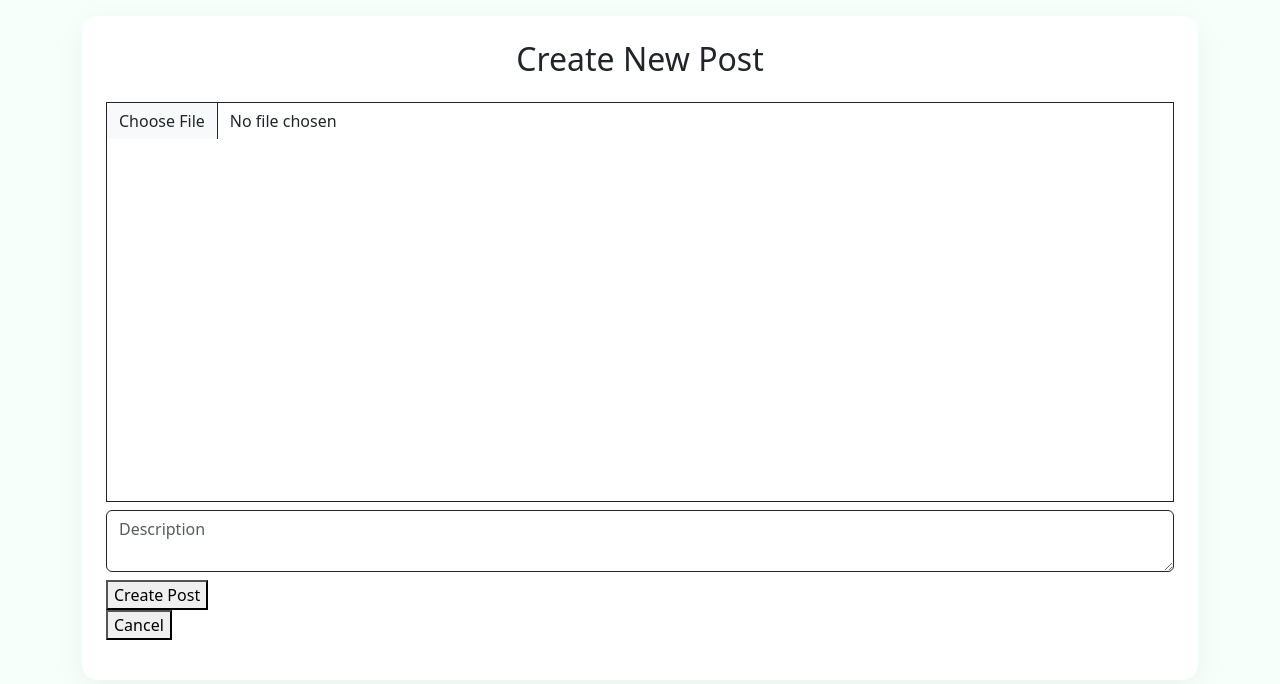
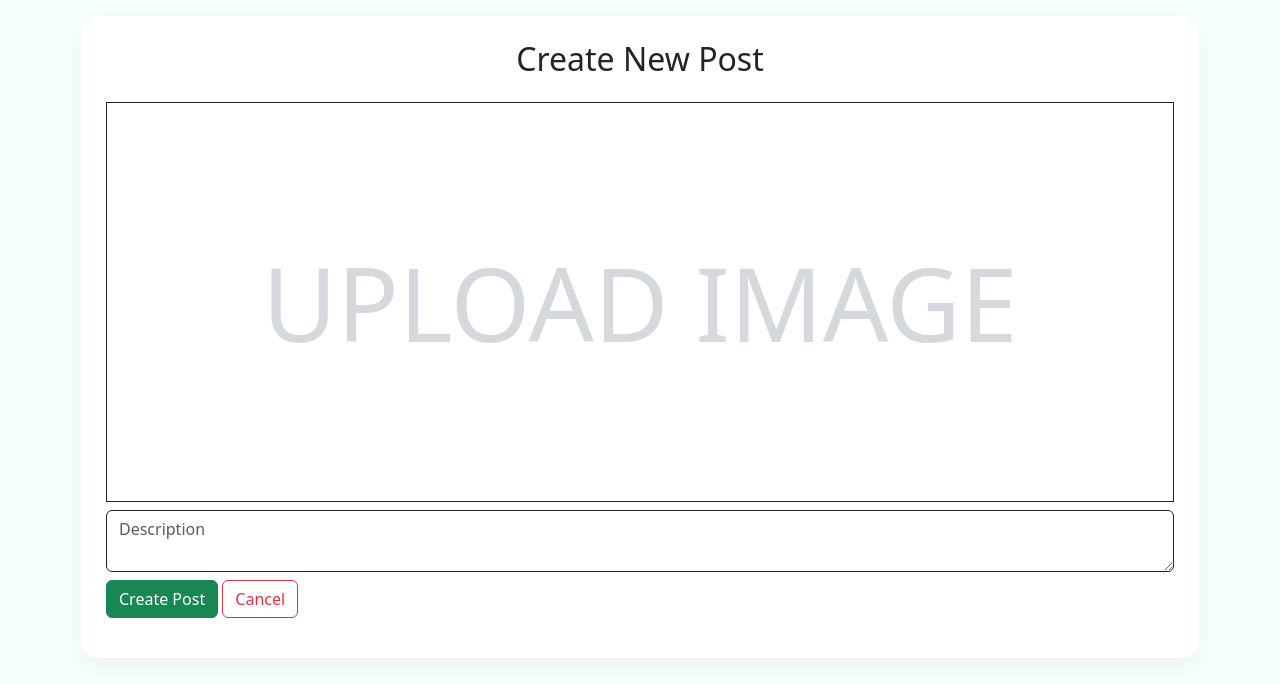
Before and after one commit to LuisBell0/Django-FaceBlog-Project-1.0, a Django app: page /dashboard/create_post/ in a window 1280 px wide. Shown: the part 62-746 px from the top of the page. Run offline with Django 5.2, Linux system fonts and the light colour scheme; some web fonts are replaced.

Commit message:
Commit 7.11: Stylish create post view

```diff
--- a/blog/templates/blog/post_form.html
+++ b/blog/templates/blog/post_form.html
@@ -14,19 +14,23 @@
         enctype="multipart/form-data">
         {% csrf_token %}
         <div class="w-100 border border-dark border-rounded
-          d-flex align-items-center justify-content-center"
+          d-flex flex-column align-items-center justify-content-center position-relative"
           style="height:400px;">
           <input type="file"
-            class="form-control w-100 h-100 border-0"
+            class="form-control w-100 h-100 border-0 position-absolute opacity-0"
             id="imageInput"
+            name="img"
             accept="image/*">
+          <label for="imageInput"
+            class="text-grey-500 opacity-50 position-absolute d-flex align-items-center justify-content-center w-100 h-100"
+            style="cursor:pointer; font-size: 8vw;">
+            UPLOAD IMAGE
+          </label>
           <div id="previewContainer"
             class="align-items-center justify-content-center w-100 h-100 position-relative">
             <img class="w-100 h-100 object-fit-contain"
               id="imagePreview"
-              src="#"
-              alt="Image Preview"
-              name="img">
+              alt="Image Preview">
             <button type="button"
               class="btn btn-danger btn-sm rounded-circle position-absolute
               d-flex align-items-center justify-content-center p-0 top-0 end-0 m-2"
@@ -43,13 +47,15 @@
         </div>
         <div class="card-body p-0 me-lg-5">
           <input type="hidden" name="timezone" id="user-timezone" value="">
-          <button type="submit">Create Post</button>
+          <button class="btn btn-success" type="submit">Create Post</button>
+          <a href="{% url 'home' %}"
+            class="btn btn-outline-danger">
+            Cancel
+          </a>
         </div>
       </form>
-      <form action="{% url 'home' %}" method="get">
-        {% csrf_token %}
-        <button type="submit">Cancel</button>
-      </form>
+    </div>
+  </div>
 </div>
 
 <script>
@@ -57,6 +63,7 @@
   const previewContainer = document.getElementById('previewContainer');
   const imagePreview = document.getElementById('imagePreview');
   const closeButton = document.getElementById('closeButton');
+  const imageLabel = document.querySelector('label[for="imageInput"]')
 
   imageInput.addEventListener('change', function(event) {
     const file = event.target.files[0];
@@ -65,6 +72,7 @@
         const reader = new FileReader();
 
         reader.onload = function(e) {
+          imageLabel.style.visibility = 'hidden';
           imagePreview.src = e.target.result;
           previewContainer.style.display = 'flex';
           closeButton.style.display = 'block';
@@ -85,8 +93,9 @@
     imagePreview.src = '#';
     previewContainer.style.display = 'none';
     closeButton.style.display = 'none';
-            imageInput.value = ''; // Clear the file input
+    imageInput.value = '';
     imageInput.style.display = 'block';
+    imageLabel.style.visibility = 'visible';
   }
 
   // Get the user's timezone
@@ -94,6 +103,4 @@
   // Set the value of the hidden input field
   document.getElementById('user-timezone').value = userTimezone;
 </script>
-    </div>
-  </div>
 {% endblock %}
--- a/blog/views.py
+++ b/blog/views.py
@@ -107,15 +107,12 @@ class PostCreateView(CreateView):
   # And save the date and time the post is being created
   def form_valid(self, form):
     form.instance.owner = self.request.user
-    form.instance.posted_hour_server = datetime.now().time()
 
     # Retrieve user timezone from request
     user_timezone = self.request.POST.get('timezone')
     if user_timezone:
-      # Use the user's timezone to set posted_hour_client
-      user_time = datetime.now(pytz.timezone(user_timezone)).time()
+      # Use the user's timezone to set posted_date
       user_date = datetime.now(pytz.timezone(user_timezone)).date()
-      form.instance.posted_hour_client = user_time
       form.instance.posted_date = user_date
 
     return super().form_valid(form)
```
Lines whose indentation alone changed are shown as unchanged.
